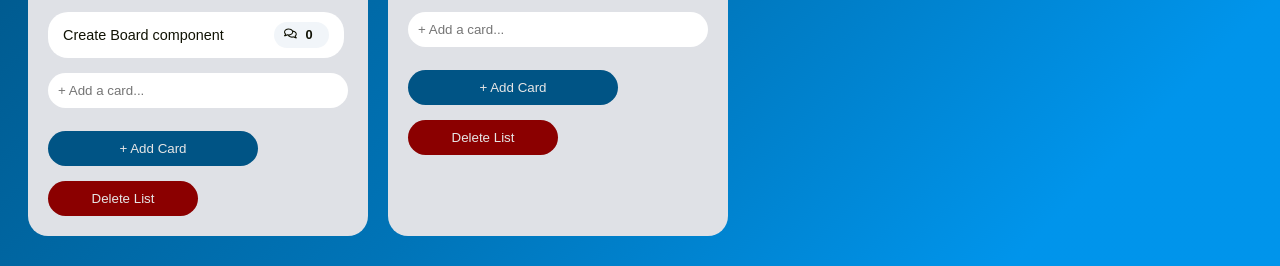
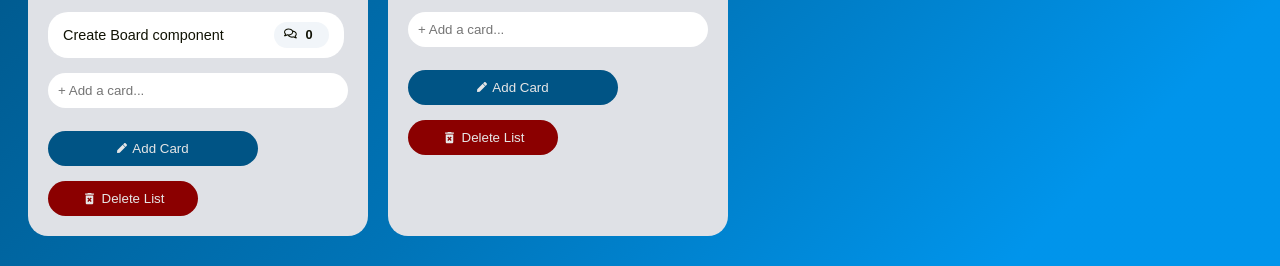
Before and after one commit to merahimi2002/trello, a Next.js app: page / in a window 1280 px wide. Shown: the part 193-459 px from the top of the page. Built offline with nearby package versions, Linux system fonts and the light colour scheme.

Commit message:
Add icons to button

```diff
--- a/app/components/list/List.tsx
+++ b/app/components/list/List.tsx
@@ -6,6 +6,8 @@ import { useSortable, SortableContext, verticalListSortingStrategy } from "@dnd-
 import { CSS } from "@dnd-kit/utilities"
 import Card from "@/app/components/card/Card"
 import "@/app/styles/components/_list.scss"
+import { MdDeleteForever } from "react-icons/md"
+import { FaPen } from "react-icons/fa"
 
 interface ListProps {
   listId: string
@@ -110,7 +112,7 @@ export default function List({ listId }: ListProps) {
             setNewCardTitle("")
           }}
         >
-          + Add Card
+          <FaPen size={10} /> Add Card
         </button>
       </div>
 
@@ -119,7 +121,7 @@ export default function List({ listId }: ListProps) {
         className="delete-list"
         onClick={() => removeList(listId)}
       >
-        Delete List
+       <MdDeleteForever size={15} />  Delete List
       </button>
     </div>
   )
--- a/app/styles/components/_list.scss
+++ b/app/styles/components/_list.scss
@@ -65,6 +65,10 @@
         }
 
         button {
+            display: flex;
+            align-items: center;
+            justify-content: center;
+            gap: 5px;
             width: 70%;
             padding: 10px;
             border: none;
@@ -82,6 +86,10 @@
 
     button {
         width: 50%;
+        display: flex;
+        align-items: center;
+        justify-content: center;
+        gap: 5px;
         margin-top: 15px;
         padding: 10px;
         border: none;
```
